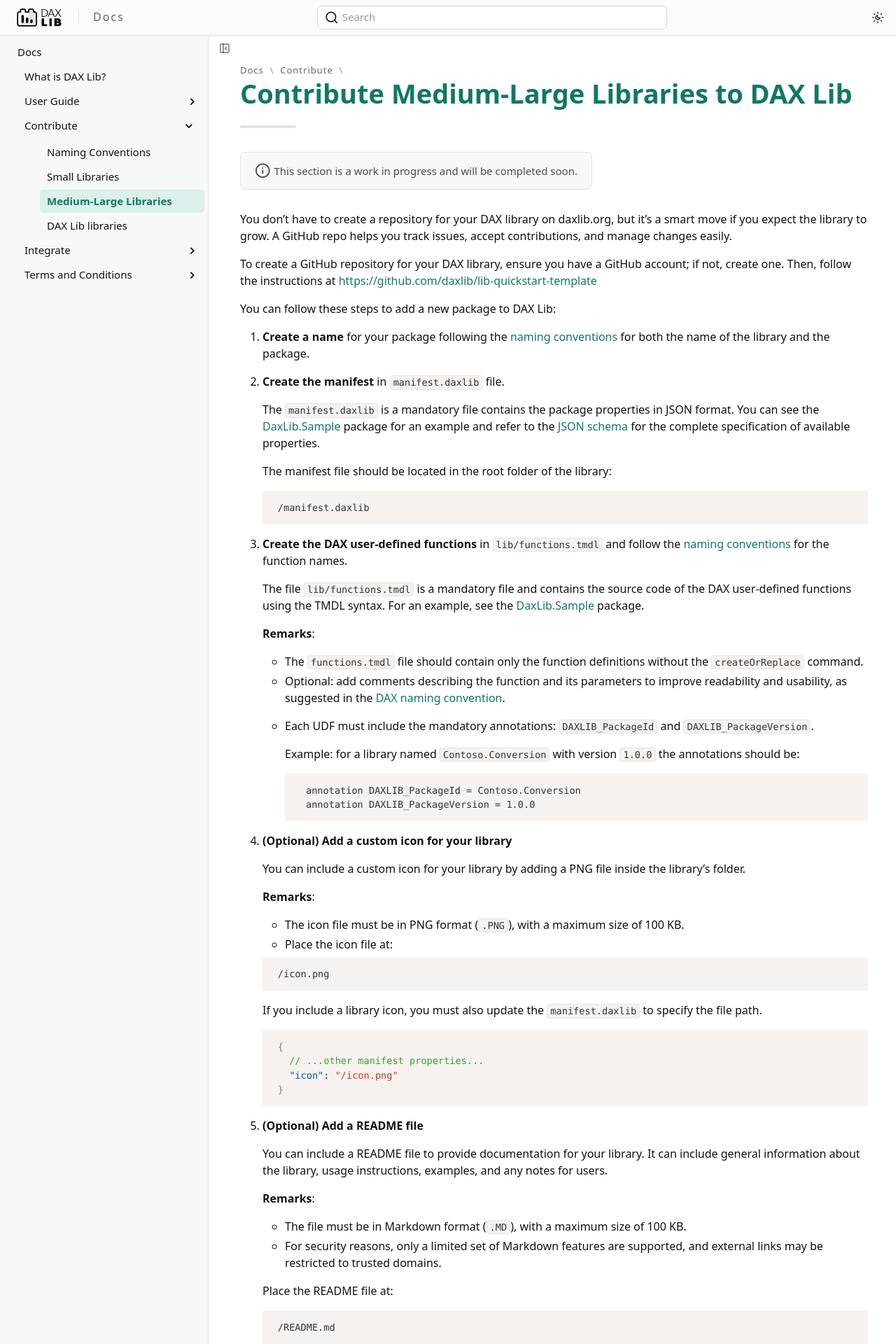
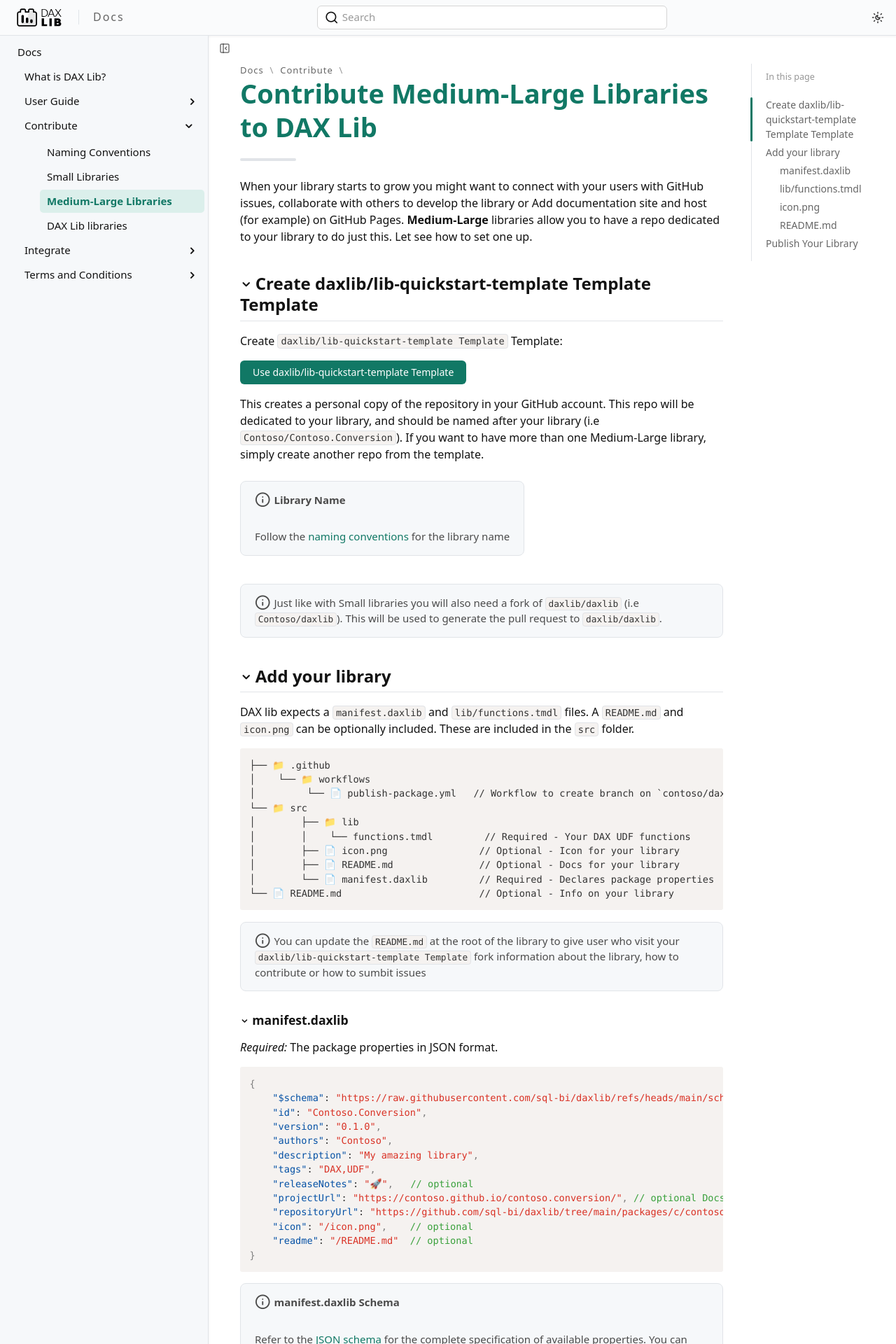
Before and after one commit to EvaluationContext/daxlib-docs, a Jekyll site: the page built from _mydocs/contribute/github-repo.md, in a window 1280 px wide. Shown: the top 1920 px of the page at 70% size. Built offline with Jekyll 4.4.1, drawn with Linux system fonts in a browser that asks for light colours; cached includes are drawn as plain includes; some web fonts are replaced; some of the changed text lies outside the part shown.

Commit message:
feat(docs): contribute - Updated medium/large library - fixes/enhancement to contribute and small library

````diff
--- a/_mydocs/contribute/github-repo.md
+++ b/_mydocs/contribute/github-repo.md
@@ -4,91 +4,145 @@ title:          Contribute Medium-Large Libraries to DAX Lib
 menu_title:     Medium-Large Libraries
 published:      true
 date:           2025-10-17
-modified:       2025-10-17
+modified:       2025-10-24
 order:          /04
 next_reading:   true
 ---
 
-> This section is a work in progress and will be completed soon.
+When your library starts to grow you might want to connect with your users with GitHub issues, collaborate with others to develop the library or Add documentation site and host (for example) on GitHub Pages. **Medium-Large** libraries allow you to have a repo dedicated to your library to do just this. Let see how to set one up.
 
-You don’t have to create a repository for your DAX library on daxlib.org, but it’s a smart move if you expect the library to grow. A GitHub repo helps you track issues, accept contributions, and manage changes easily.
+## Create daxlib/lib-quickstart-template Template Template
 
-To create a GitHub repository for your DAX library, ensure you have a GitHub account; if not, create one. Then, follow the instructions at [https://github.com/daxlib/lib-quickstart-template](https://github.com/daxlib/lib-quickstart-template)
+Create `daxlib/lib-quickstart-template Template` Template:
 
-You can follow these steps to add a new package to DAX Lib:
+<a href="https://github.com/new?template_name=lib-quickstart-template&template_owner=daxlib" class="button" target="_blank">Use daxlib/lib-quickstart-template Template</a>
 
-1. **Create a name** for your package following the [naming conventions](naming-conventions.md) for both the name of the library and the package.
+This creates a personal copy of the repository in your GitHub account. This repo will be dedicated to your library, and should be named after your library (i.e `Contoso/Contoso.Conversion`). If you want to have more than one Medium-Large library, simply create another repo from the template.
 
-2. **Create the manifest** in `manifest.daxlib` file.
+> **Library Name**
+>
+> Follow the [naming conventions](naming-conventions.md) for the library name
 
-    The `manifest.daxlib` is a mandatory file contains the package properties in JSON format. You can see the [DaxLib.Sample](https://daxlib.org/package/DaxLib.Sample/#code) package for an example and refer to the [JSON schema](https://github.com/daxlib/daxlib/blob/main/schemas/manifest/1.0.0/manifest.1.0.0.schema.json) for the complete specification of available properties.
+> Just like with Small libraries you will also need a fork of `daxlib/daxlib` (i.e `Contoso/daxlib`). This will be used to generate the pull request to `daxlib/daxlib`.
 
-    The manifest file should be located in the root folder of the library:
+## Add your library
 
-    ```bash
-    /manifest.daxlib
-    ```
+DAX lib expects a `manifest.daxlib` and `lib/functions.tmdl` files. A `README.md` and `icon.png` can be optionally included. These are included in the `src` folder.
 
-3. **Create the DAX user-defined functions** in `lib/functions.tmdl` and follow the [naming conventions](naming-conventions.md) for the function names.
+```txt
+├── 📁 .github
+│    └── 📁 workflows
+│         └── 📄 publish-package.yml   // Workflow to create branch on `contoso/daxlib` with your library version
+└── 📁 src
+│        ├── 📁 lib
+│        │    └── functions.tmdl         // Required - Your DAX UDF functions
+│        ├── 📄 icon.png                // Optional - Icon for your library
+│        ├── 📄 README.md               // Optional - Docs for your library
+│        └── 📄 manifest.daxlib         // Required - Declares package properties
+└── 📄 README.md                        // Optional - Info on your library
+```
 
-    The file `lib/functions.tmdl` is a mandatory file and contains the source code of the DAX user-defined functions using the TMDL syntax. For an example, see the [DaxLib.Sample](https://daxlib.org/package/DaxLib.Sample/#code) package.
+> You can update the `README.md` at the root of the library to give user who visit your `daxlib/lib-quickstart-template Template` fork information about the library, how to contribute or how to sumbit issues
 
-    **Remarks**:
-    - The `functions.tmdl` file should contain only the function definitions without the `createOrReplace` command.
-    - Optional: add comments describing the function and its parameters to improve readability and usability, as suggested in the [DAX naming convention](https://docs.sqlbi.com/dax-style/dax-naming-conventions#comments).
-    - Each UDF must include the mandatory annotations: `DAXLIB_PackageId` and `DAXLIB_PackageVersion`.
+### manifest.daxlib
 
-        Example: for a library named `Contoso.Conversion` with version `1.0.0` the annotations should be:
+*Required:* The package properties in JSON format.
 
-        ``` text
-        annotation DAXLIB_PackageId = Contoso.Conversion
-        annotation DAXLIB_PackageVersion = 1.0.0
-        ```
+``` json
+{
+    "$schema": "https://raw.githubusercontent.com/sql-bi/daxlib/refs/heads/main/schemas/manifest/1.0.0/manifest.1.0.0.schema.json",
+    "id": "Contoso.Conversion",
+    "version": "0.1.0",
+    "authors": "Contoso",
+    "description": "My amazing library",
+    "tags": "DAX,UDF",
+    "releaseNotes": "🚀",   // optional
+    "projectUrl": "https://contoso.github.io/contoso.conversion/", // optional Docs site
+    "repositoryUrl": "https://github.com/sql-bi/daxlib/tree/main/packages/c/contoso.conversion",
+    "icon": "/icon.png",    // optional
+    "readme": "/README.md"  // optional
+}
+```
 
-4. **(Optional) Add a custom icon for your library**
+> **manifest.daxlib Schema**
+>
+> Refer to the [JSON schema](https://github.com/daxlib/daxlib/blob/main/schemas/manifest/1.0.0/manifest.1.0.0.schema.json) for the complete specification of available properties. You can also refer to the example [DaxLib.Sample](https://daxlib.org/package/DaxLib.Sample/#code) package.
 
-    You can include a custom icon for your library by adding a PNG file inside the library's folder.
+### lib/functions.tmdl
 
-    **Remarks**:
-    - The icon file must be in PNG format (`.PNG`), with a maximum size of 100 KB.
-    - Place the icon file at:
+*Required:* Contains TMDL definition of the functions within your library. TMDL script must *not* have `CreateOrReplace` keyword.
 
-    ```bash
-    /icon.png
-    ```
+```dax
+/// Convert from Celsius(°C) to Fahrenheit(°F)
+/// @param {decimal} temperature – The temperature in Celsius
+/// @returns The temperature converted to Fahrenheit
+FUNCTION CelsiusToFahrenheit = ( temperature: DOUBLE ) =>
+        ( temperature * ( 9 / 5 ) ) + 32
 
-    If you include a library icon, you must also update the `manifest.daxlib` to specify the file path.
+  annotation DAXLIB_PackageId = Contoso.Conversion
+  annotation DAXLIB_PackageVersion = 0.1.0
+...
+```
 
-    ```json
-    {
-      // ...other manifest properties...
-      "icon": "/icon.png"
-    }
-    ```
+> **Naming Convention**
+>
+> There are some guidelines on DAX UDF naming conventions:
+>
+> - [DAX Lib Naming Conventions](https://docs.daxlib.org/contribute/naming-conventions)
+> - [SQLBI DAX Naming Conventions](https://docs.sqlbi.com/dax-style/dax-naming-conventions)
 
-5. **(Optional) Add a README file**
+> **Annotations**
+>
+> We are able to replace the annotation values in `functions.tmdl` with placeholders. These will be overwritten by the version specified in `manifest.daxlib` when running the `publish-package.yml` workflow.
+>
+> ```tmdl
+> ```diff
+>     - annotation DAXLIB_PackageId = <youraccount>/<yourlibrary>
+>     + annotation DAXLIB_PackageId = __PLACEHOLDER_PACKAGE_ID__
+>
+>     - annotation DAXLIB_PackageVersion = x.x.x
+>     + annotation DAXLIB_PackageVersion = __PLACEHOLDER_PACKAGE_VERSION__
+> ```
+> ```
 
-    You can include a README file to provide documentation for your library. It can include general information about the library, usage instructions, examples, and any notes for users.
+### icon.png
 
-    **Remarks**:
-    - The file must be in Markdown format (`.MD`), with a maximum size of 100 KB.
-    - For security reasons, only a limited set of Markdown features are supported, and external links may be restricted to trusted domains.
+*Optional:* icon for library
 
-    Place the README file at:
+> The icon file must be in PNG format (.PNG), with a maximum size of 100 KB
 
-    ```bash
-    /README.md
-    ```
+### README.md
 
-    If you include a README file, you must also update the `manifest.daxlib` to specify the file path.
+*Optional:* Markdown docs file, with general information about the library, usage instructions, examples, and any notes for users
 
-    ```json
-    {
-      // ...other manifest properties...
-      "readme": "/README.md"
-    }
-    ```
+> The file must be in Markdown format (.MD), with a maximum size of 100 KB. For security reasons, only a limited set of Markdown features are supported, and external links may be restricted to trusted domains
 
-6. **Create a pull request** to publish the library on [daxlib.org](https://daxlib.org/) following the instruction at [https://github.com/daxlib/lib-quickstart-template](https://github.com/daxlib/lib-quickstart-template?tab=readme-ov-file#-publish-your-library).
-    - The pull request must be approved manually by DaxLib owners/maintainers.
-    - When the pull request is approved, the package is immediately published.
+## Publish Your Library
+
+We first need to create a Personal Access Token, granting `read/write` permissions on `contoso/daxlib`.
+
+![Generate PAT Token](/assets/images/Contribute/GeneratePATToken.png)
+
+We add the token as a secret on `Contoso/Contoso.Conversion`, granting these permission to `Contoso/daxlib`. So that the workflow run from `Contoso/Contoso.Conversion` can create a new branch in `Contoso/daxlib`.
+
+![Add Secret](/assets/images/Contribute/AddSecret.png)
+
+Navigate to `actions`, select `publish-package` and `Run workflow`.
+
+![publish-package](/assets/images/Contribute/publish-package.png)
+
+Once complete, open completed `publish-package` job run, and select the `Open Pull Request`, to open the Pull request Window.
+
+![Completed publish-package job](/assets/images/Contribute/publish-packageFinished.png)
+
+Select `Create pull request` to create a pull request to `daxlib/daxlib`.
+
+![Open Pull Request](/assets/images/Contribute/OpenPullRequest.png)
+
+The pull request will then be reviewed by the DAX Lib maintainers. If changes are requested during the review:
+
+- Apply the requested fixes to your code in the development repo (`Contoso/Contoso.Conversion`), and commit them to your repository
+- Re-run the `publish-package` workflow
+- The pull request will be automatically updated
+
+Once your pull request is approved and merged, your library will be automatically published on [daxlib.org](https://daxlib.org/).
--- a/_mydocs/contribute/index.md
+++ b/_mydocs/contribute/index.md
@@ -9,19 +9,30 @@ order:          /02
 next_reading:   true
 ---
 
-A DAX library is a collection of DAX user-defined functions (UDFs) written in TMDL format. This is accompanied with `manifest.daxlib`, which include metadata, such as the library name, version, and author. The library can also include a `README.md` and/or `icon.png`, but these are optional.
+A DAX library is a collection of DAX user-defined functions (UDFs) written in TMDL format.
 
-Users can contribute a library via a pull request (PR) to `daxlib/daxlib`. Once approved, the library is published on daxlib.org, making it available for browsing, installation, and use.
+A DAX lib library is comprised of:
+
+- `manifest.daxlib`: metadata, such as the library name, version, and author
+- `functions.tmdl`: DAX UDF functions
+
+It can also include optional files, such as `README.md` and/or `icon.png`.
+
+> Follow the [naming conventions](naming-conventions.md) for both the folder structure, library and function names
+
+Users can contribute a library via a pull request (PR) to `daxlib/daxlib`. Once approved, the library is published on [daxlib.org](https://daxlib.org/), making it available for browsing, installation, and use.
+
+## Types of Libraries
 
 Depending on your DAX library's size and complexity, you can choose one of the following methods to contribute it to DAX Lib:
 
-## Small Library
+### Small Library
 
 In this mode you develop your library on a personal fork of `daxlib/daxlib` (`<youraccount>/daxlib`), then submit a PR to `daxlib/daxlib` to submit your library, and your library will be released on daxlib.org.
 
 For in-depth steps follow the [Contribute Small Libraries to DAX Lib](fork-daxlib.md) guide.
 
-### Small Library Workflow
+#### Small Library Workflow
 
 ```mermaid
 sequenceDiagram
@@ -36,7 +47,7 @@ sequenceDiagram
     Main->>DaxLib: 5. Package deployed
 ```
 
-### Small Library Structure
+#### Small Library Structure
 
 `daxlib/daxlib` has the structure below. You can add your library under `packages/<firstletterofyouraccountname>`.
 
@@ -57,7 +68,7 @@ sequenceDiagram
     └── 📁 z
 ```
 
-## Medium/Large Library
+### Medium/Large Library
 
 The process for Medium/Large libraries uses a extended workflow.
 
@@ -67,7 +78,7 @@ The difference is that development of the library will occur on a fork of `daxli
 
 For in-depth steps follow the [Contribute Medium-Large Libraries to DAX Lib](github-repo.md) guide.
 
-### Medium/Large Library Workflow
+#### Medium/Large Library Workflow
 
 ```mermaid
 sequenceDiagram
@@ -84,7 +95,7 @@ sequenceDiagram
     Main->>DaxLib: 6. Package deployed
 ```
 
-### Medium/Large Library Structure
+#### Medium/Large Library Structure
 
 `daxlib/lib-quickstart-template` has the following structure. The the structure is slightly different from the Small library, but the required content remain the same, except your library now lives in the `src` folder.
 
@@ -100,7 +111,7 @@ sequenceDiagram
         └── 📄 manifest.daxlib          // Required - Declares package properties
 ```
 
-### Why Create a Medium/large Library?
+#### Why Create a Medium/large Library?
 
 Since you have a specific repo dedicated to your library you are able to:
 
@@ -108,6 +119,6 @@ Since you have a specific repo dedicated to your library you are able to:
 - Collaborate with others to develop the library
 - Add documentation site and host (for example) on GitHub Pages
 
-## DAX Lib official libraries
+### DAX Lib official libraries
 
 For in-depth steps follow the [Contribute to DAX Lib official libraries](daxlib-libraries.md) guide.
````
Also changed, not shown: _mydocs/contribute/fork-daxlib.md (+8 -14 lines), _myassets/images/Contribute/AddSecret.png (added), _myassets/images/Contribute/GeneratePATToken.png (added), _myassets/images/Contribute/OpenPullRequest.png (added), _myassets/images/Contribute/publish-package.png (added), _myassets/images/Contribute/publish-packageFinished.png (added).
